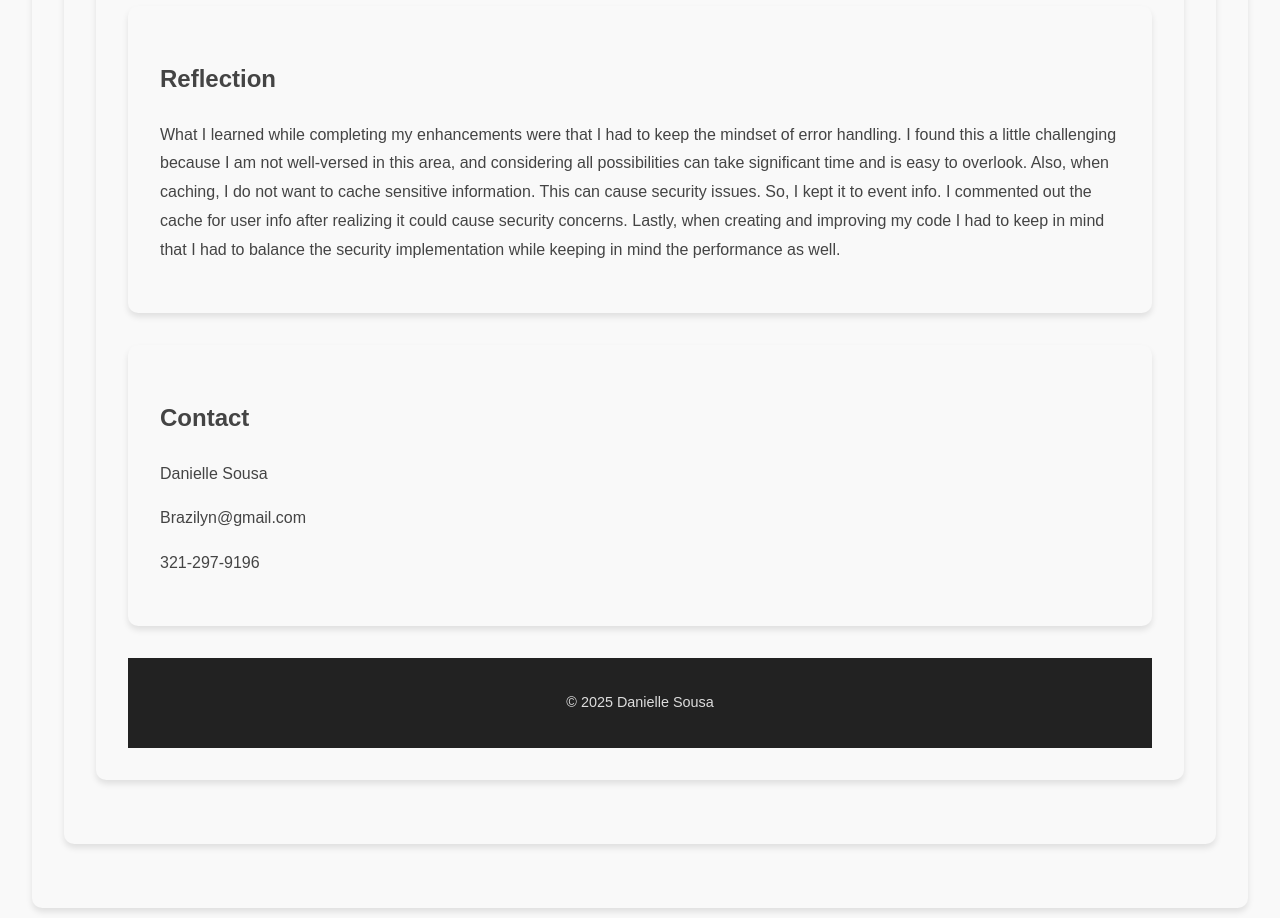
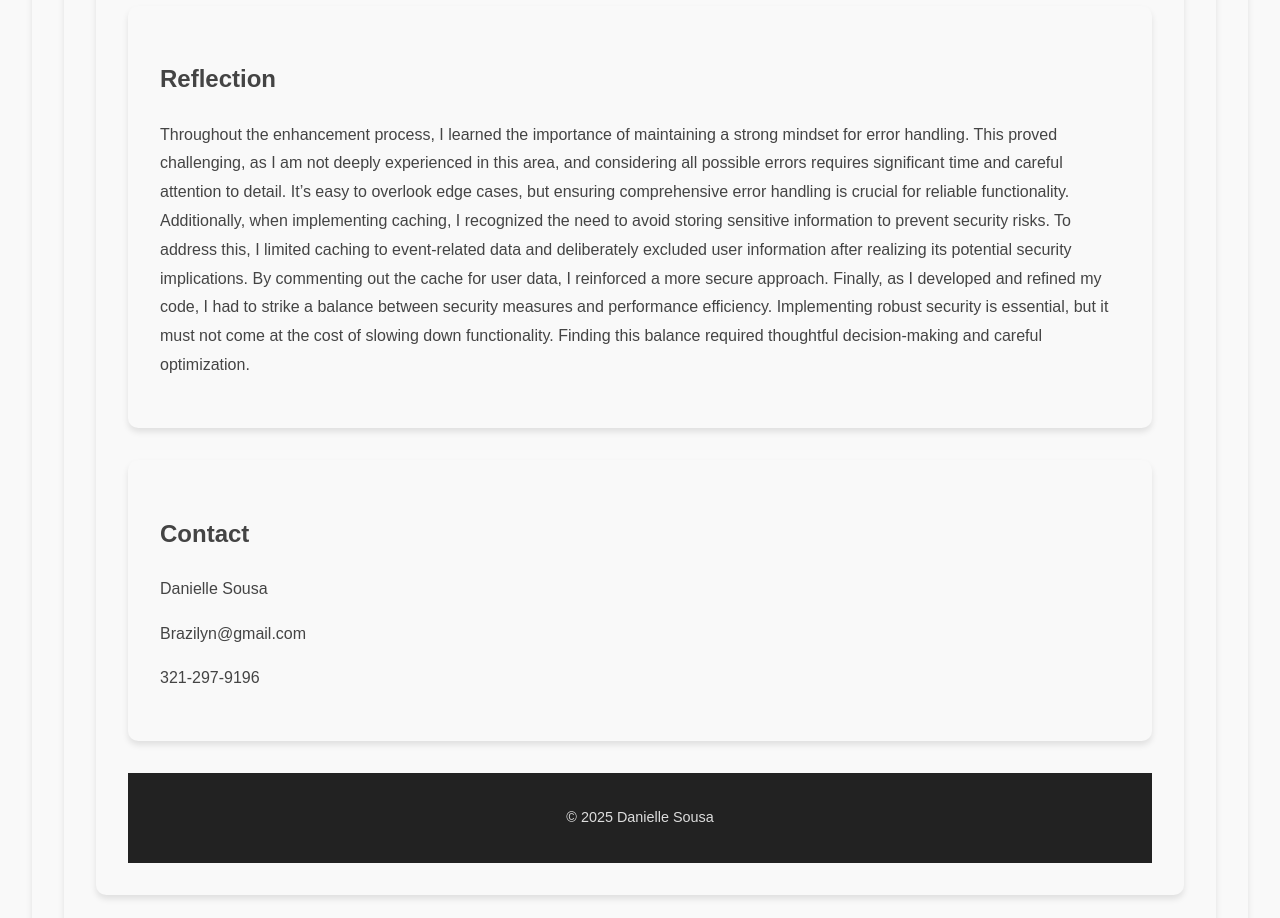
Before and after one commit to Brazilynena027/Brazilynena027.github.io, a plain HTML site: page index.html in a window 1280 px wide. Shown: the part 5380-6298 px from the top of the page. Drawn offline with Linux system fonts and the light colour scheme.

Commit message:
Update index.html

```diff
--- a/index.html
+++ b/index.html
@@ -147,9 +147,9 @@
 
       <section id="Reflection">
           <h2>Reflection</h2>
-           <p>What I learned while completing my enhancements were that I had to keep the mindset of error handling. I found this a little challenging because I am not well-versed in this area, and considering all possibilities can take significant time and is easy to overlook.
-              Also, when caching, I do not want to cache sensitive information. This can cause security issues. So, I kept it to event info. I commented out the cache for user info after realizing it could cause security concerns.
-              Lastly, when creating and improving my code I had to  keep in mind that I had to balance the security implementation while keeping in mind the performance as well.</p>
+           <p>Throughout the enhancement process, I learned the importance of maintaining a strong mindset for error handling. This proved challenging, as I am not deeply experienced in this area, and considering all possible errors requires significant time and careful attention to detail. It’s easy to overlook edge cases, but ensuring comprehensive error handling is crucial for reliable functionality.
+              Additionally, when implementing caching, I recognized the need to avoid storing sensitive information to prevent security risks. To address this, I limited caching to event-related data and deliberately excluded user information after realizing its potential security implications. By commenting out the cache for user data, I reinforced a more secure approach.
+              Finally, as I developed and refined my code, I had to strike a balance between security measures and performance efficiency. Implementing robust security is essential, but it must not come at the cost of slowing down functionality. Finding this balance required thoughtful decision-making and careful optimization.</p>
 
     </section>
 
```
